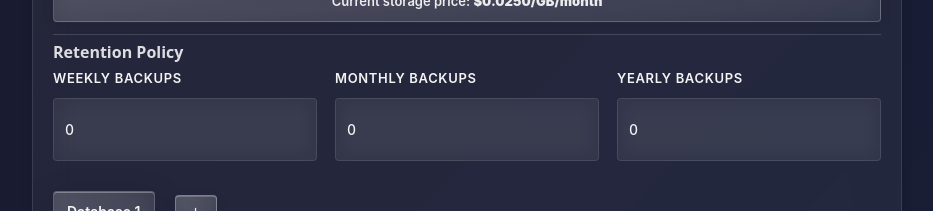
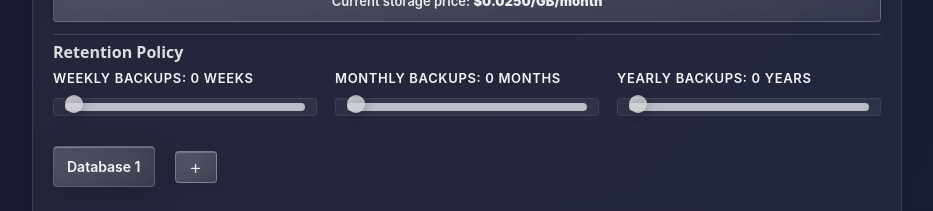
Before and after one commit to scott-the-programmer/azsql-retention-planner, a Preact app: page / in a window 1280 px wide. Shown: the part 467-678 px from the top of the page, without its empty margins (173-1106 px from the left). Built offline with nearby package versions, Linux system fonts and the light colour scheme; no server answers.

Commit message:
add sliders for retention policy

```diff
--- a/src/components/DatabaseConfiguration.tsx
+++ b/src/components/DatabaseConfiguration.tsx
@@ -97,44 +97,47 @@ export function DatabaseConfiguration({
 
       <div class="retention-group">
         <div class="form-group">
-          <label>Weekly Backups</label>
+          <label>Weekly Backups: {database.retention.weekly} weeks</label>
           <input
-            type="number"
+            type="range"
             value={database.retention.weekly}
             onChange={(e) =>
               onRetentionChange("weekly", Number(e.currentTarget.value))
             }
             min="0"
-            max="35"
-            placeholder="weeks"
+            max="520"
+            step="1"
+            class="retention-slider"
           />
         </div>
 
         <div class="form-group">
-          <label>Monthly Backups</label>
+          <label>Monthly Backups: {database.retention.monthly} months</label>
           <input
-            type="number"
+            type="range"
             value={database.retention.monthly}
             onChange={(e) =>
               onRetentionChange("monthly", Number(e.currentTarget.value))
             }
             min="0"
             max="120"
-            placeholder="months"
+            step="1"
+            class="retention-slider"
           />
         </div>
 
         <div class="form-group">
-          <label>Yearly Backups</label>
+          <label>Yearly Backups: {database.retention.yearly} years</label>
           <input
-            type="number"
+            type="range"
             value={database.retention.yearly}
             onChange={(e) =>
               onRetentionChange("yearly", Number(e.currentTarget.value))
             }
             min="0"
             max="10"
-            placeholder="years"
+            step="1"
+            class="retention-slider"
           />
         </div>
       </div>
```
